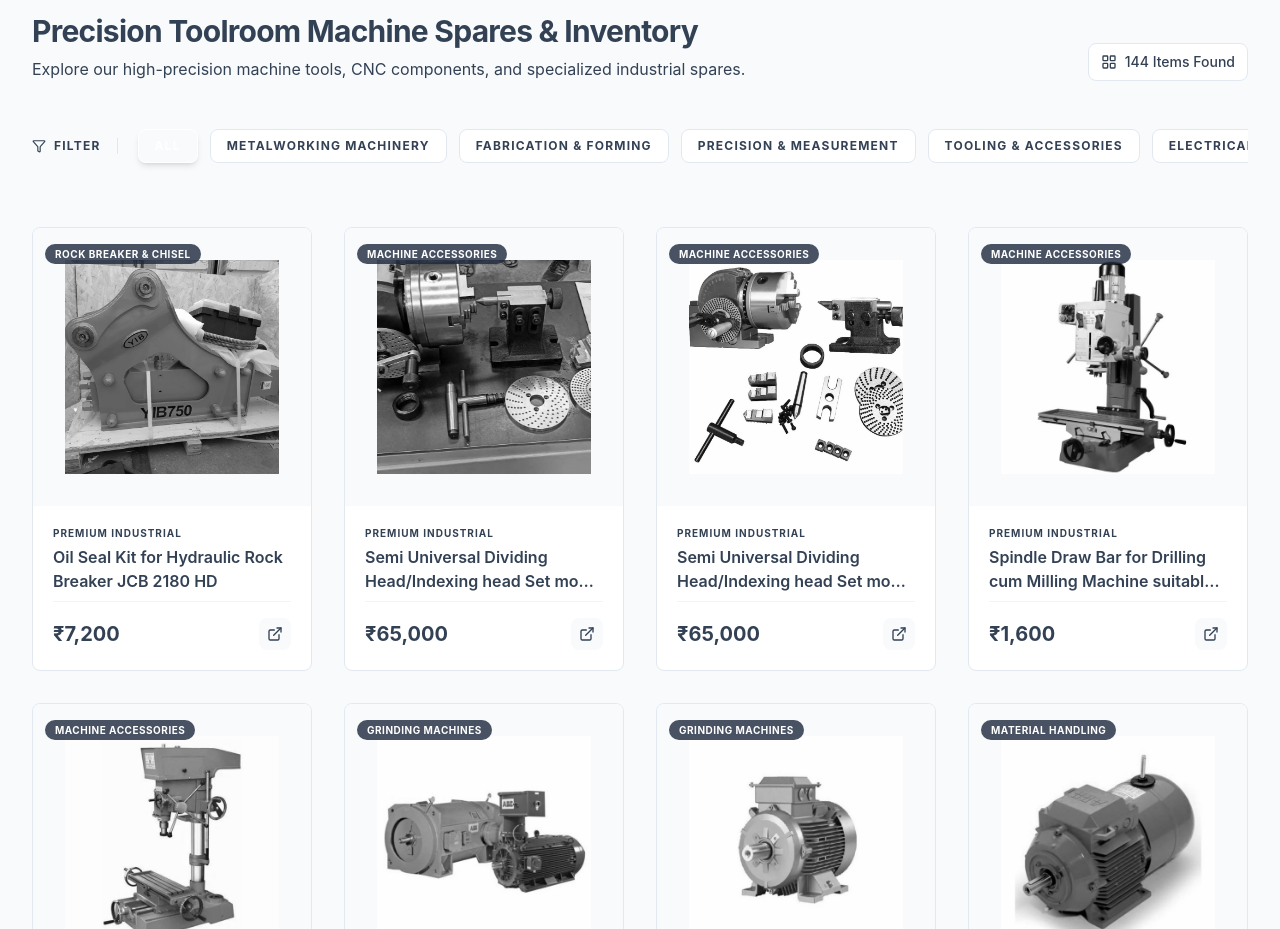
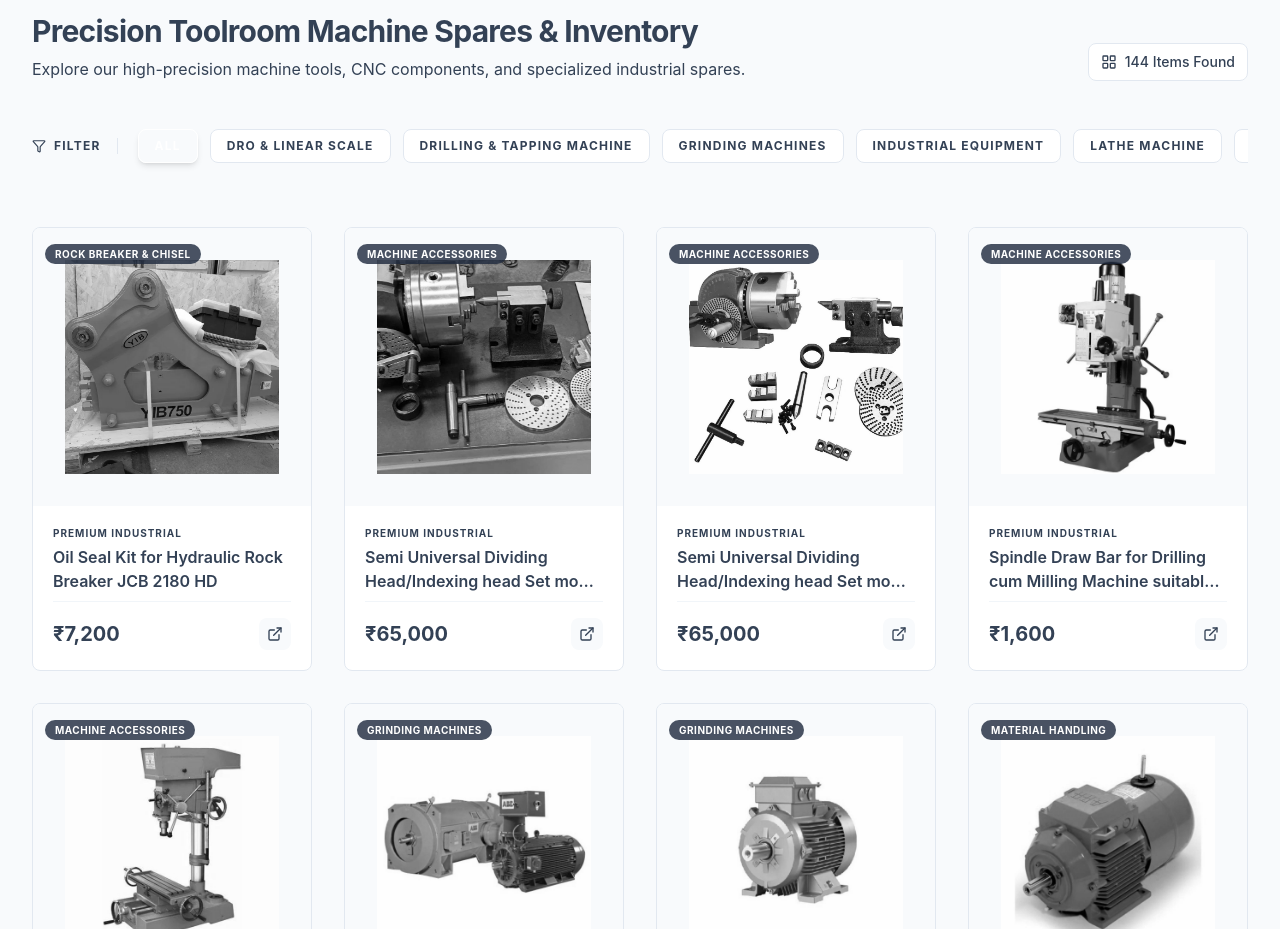
Before and after one commit to metachasm-beep/auzaarbazaar, a Next.js app: page / in a window 1280 px wide. Shown: the part 1020-1949 px from the top of the page. Built offline with nearby package versions, Linux system fonts and the light colour scheme.

Commit message:
feat: dynamically display new categories and map images to Excel products

```diff
--- a/src/components/inventory/InventoryGrid.tsx
+++ b/src/components/inventory/InventoryGrid.tsx
@@ -6,18 +6,12 @@ import ProductCard from './ProductCard';
 import { cn } from '@/lib/utils';
 import { LayoutGrid, Filter } from 'lucide-react';
 
-const categories = [
-    "All",
-    "Metalworking Machinery",
-    "Fabrication & Forming",
-    "Precision & Measurement",
-    "Tooling & Accessories",
-    "Electricals & Spares",
-    "Industrial Equipment"
-];
-
 export default function InventoryGrid() {
     const [activeCategory, setActiveCategory] = useState("All");
+
+    // Extract all unique categories from inventory
+    const dynamicCategories = Array.from(new Set(inventory.map(p => p.category))) as string[];
+    const allCategories = ["All", ...dynamicCategories.sort()];
 
     const filteredProducts = activeCategory === "All"
         ? inventory
@@ -45,7 +39,7 @@ export default function InventoryGrid() {
                             <Filter size={14} />
                             Filter
                         </div>
-                        {categories.map((cat) => (
+                        {allCategories.map((cat: string) => (
                             <button
                                 key={cat}
                                 onClick={() => setActiveCategory(cat)}
```
